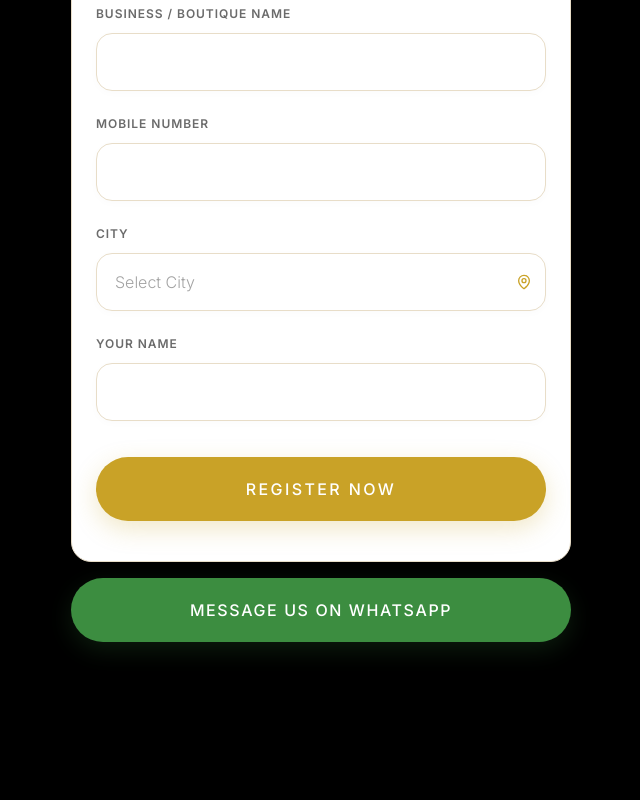
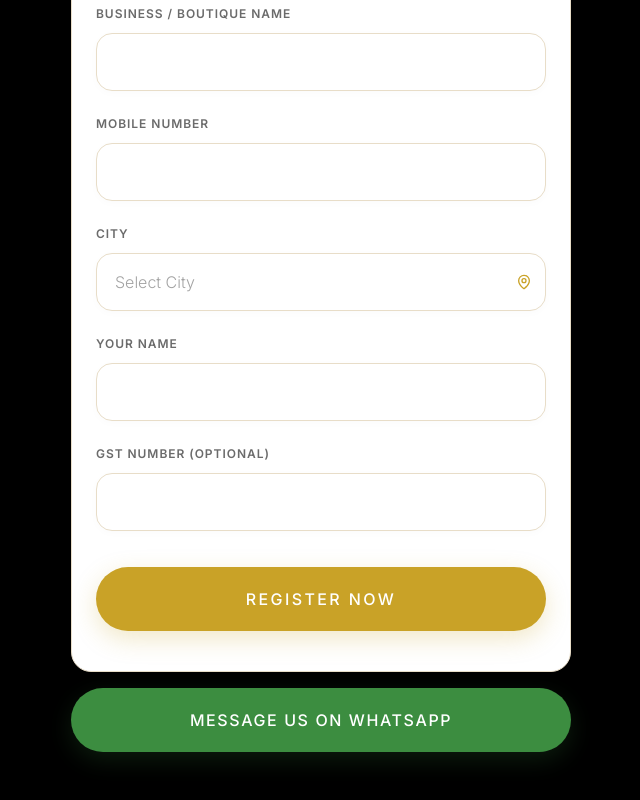
Before and after one commit to abhaysrsdev/SRS-EXHIBITION, a Next.js app: page / in a window 1280 px wide. Shown: the part 832-1632 px from the top of the page, without its empty margins (319-959 px from the left). Before the commit the page ends 1522 px from the top, so only its background shows below. Built offline with nearby package versions, Linux system fonts and the light colour scheme.

Commit message:
Add optional GST Number field and OCR auto-fill support

```diff
--- a/app/api/leads/sync/route.ts
+++ b/app/api/leads/sync/route.ts
@@ -47,6 +47,7 @@ export async function POST(request: Request) {
             'Contact Person Name',
             'Mobile Number',
             'City',
+            'GST Number',
             'Visiting Card File URL',
             'Lead Source',
             'Lead Status'
@@ -65,6 +66,7 @@ export async function POST(request: Request) {
           'Contact Person Name': data.name || '',
           'Mobile Number': data.mobile,
           'City': data.city || '',
+          'GST Number': data.gst_number || '',
           'Visiting Card File URL': data.file_url || '',
           'Lead Source': data.lead_source || 'Website Registration',
           'Lead Status': data.lead_status || 'New Lead'
--- a/components/LeadForm.tsx
+++ b/components/LeadForm.tsx
@@ -33,6 +33,7 @@ const schema = z.object({
   mobile:    z.string().regex(/^[6-9]\d{9}$/, 'Enter a valid 10-digit mobile number'),
   shop_name: z.string().min(2, 'Business / Boutique name is required').max(200),
   city:      z.string().min(2, 'City is required').max(100),
+  gst_number: z.string().optional(),
 });
 
 type FormData = z.infer<typeof schema>;
@@ -265,6 +266,10 @@ export default function LeadForm({ onSuccess }: { onSuccess?: (name: string, cit
         setValue('name', data.name || data.contact_person, { shouldValidate: true });
         newFields.name = true;
       }
+      if (data.gst_number) {
+        setValue('gst_number', data.gst_number, { shouldValidate: true });
+        newFields.gst_number = true;
+      }
 
       setOcrFields(newFields);
       setOcrConfidence(data.confidence_score);
@@ -320,6 +325,7 @@ export default function LeadForm({ onSuccess }: { onSuccess?: (name: string, cit
           product_code:   null,
           sales_order_code: null,
           remarks:        null,
+          gst_number:     data.gst_number || null,
           uploaded_files: uploadedFiles.length > 0 ? uploadedFiles : null,
         });
       } catch (err) {
@@ -337,6 +343,7 @@ export default function LeadForm({ onSuccess }: { onSuccess?: (name: string, cit
           mobile: data.mobile,
           city: data.city,
           shop_name: data.shop_name,
+          gst_number: data.gst_number || '',
           file_url: uploadedFiles.length > 0 ? uploadedFiles[0].url : '',
           lead_source: 'Website Registration',
           lead_status: 'New Lead'
@@ -464,6 +471,17 @@ export default function LeadForm({ onSuccess }: { onSuccess?: (name: string, cit
         {errors.name && <p className="form-error">{errors.name.message}</p>}
       </div>
 
+      <div className="field-group">
+        <label htmlFor="gst_number" className="form-label">GST Number (Optional)</label>
+        <input
+          id="gst_number" type="text"
+          className={`form-input ${errors.gst_number ? 'error' : ''} ${ocrFields.gst_number ? 'highlighted-field' : ''}`}
+          {...register('gst_number')}
+          style={{ textTransform: 'uppercase' }}
+        />
+        {errors.gst_number && <p className="form-error">{errors.gst_number.message}</p>}
+      </div>
+
       <button
         type="submit"
         disabled={isSubmitting}
--- a/types/index.ts
+++ b/types/index.ts
@@ -11,6 +11,7 @@ export interface ExhibitionLead {
   product_code: string | null;
   sales_order_code: string | null;
   remarks: string | null;
+  gst_number: string | null;
   uploaded_files: UploadedFile[] | null;
   created_at: string;
 }
@@ -33,6 +34,7 @@ export interface LeadFormData {
   product_code?: string;
   sales_order_code?: string;
   remarks?: string;
+  gst_number?: string;
 }
 
 export interface FileWithPreview extends File {
```
